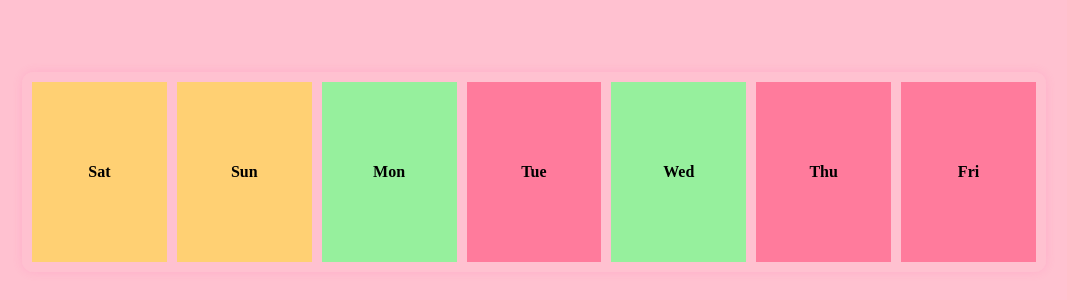
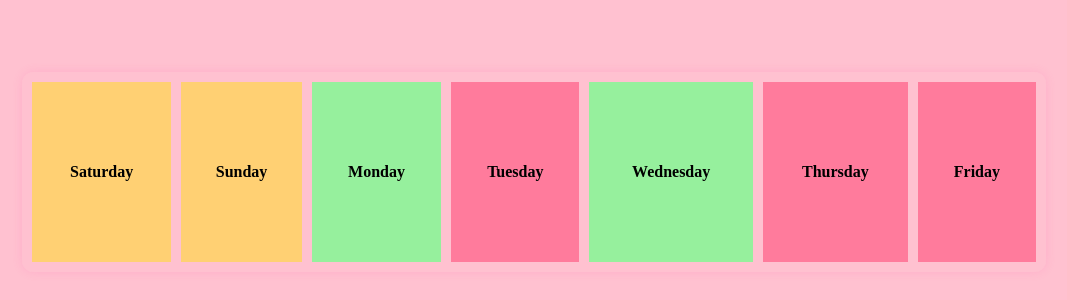
Before and after one commit to Sharaf-Mansour/myschedule, a plain HTML site: page index.html in a window 1280 px wide. Shown: the part 228-528 px from the top of the page, without its empty margins (106-1173 px from the left). Drawn offline with Linux system fonts and the light colour scheme.

Commit message:
Update index.html

```diff
--- a/index.html
+++ b/index.html
@@ -54,13 +54,13 @@
 <body>
   <table>
     <tr>
-      <td class="yellow">Sat</td>
-      <td class="yellow">Sun</td>
-      <td class="green">Mon</td>
-      <td class="red">Tue</td>
-      <td class="green">Wed</td>
-      <td class="red">Thu</td>
-      <td class="red">Fri</td>
+      <td class="yellow">Saturday</td>
+      <td class="yellow">Sunday</td>
+      <td class="green">Monday</td>
+      <td class="red">Tuesday</td>
+      <td class="green">Wednesday</td>
+      <td class="red">Thursday</td>
+      <td class="red">Friday</td>
     </tr>
   </table>
 </body>
```
